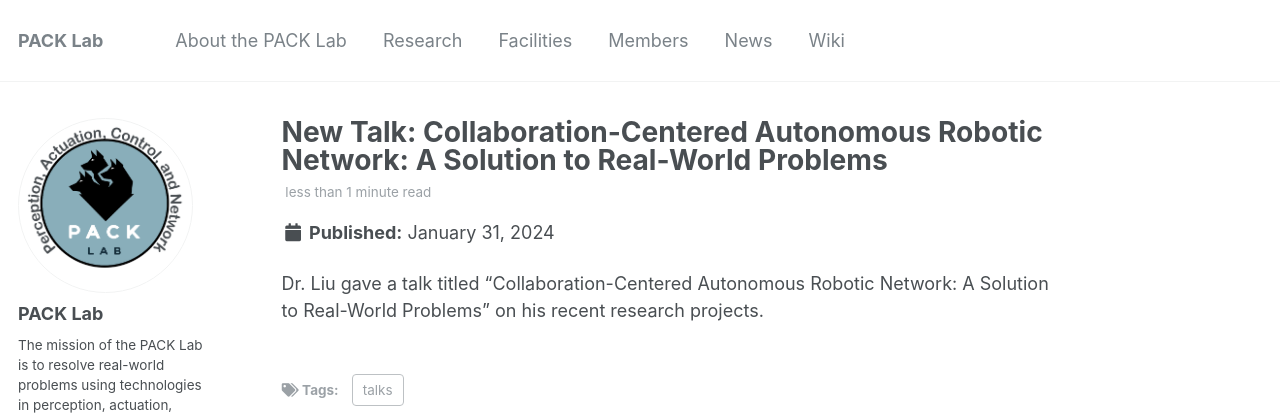
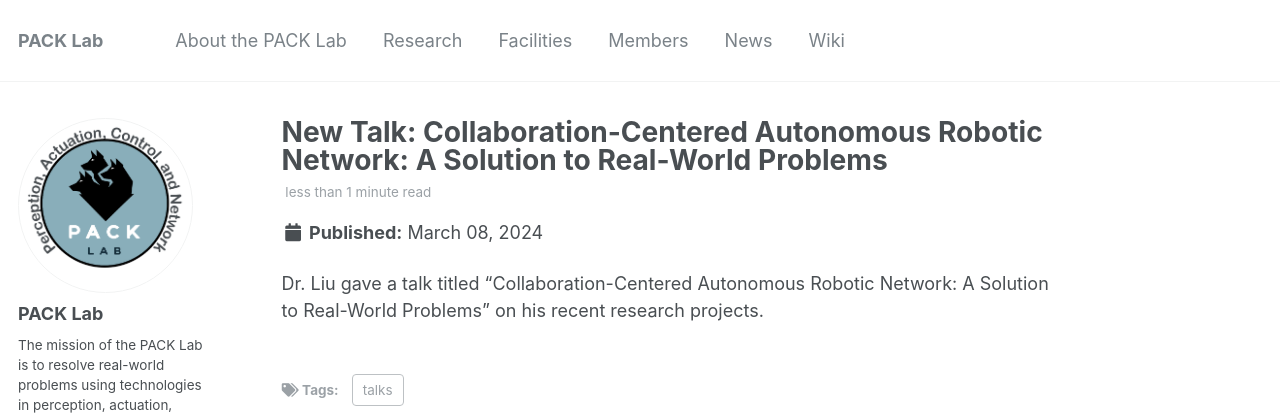
Before and after one commit to pack-lab/pack-lab.github.io, a Jekyll site: the page built from _posts/2024-03-08-news-post-1.md, in a window 1280 px wide and 900 px high. Shown: the top 415 px of the window. Built offline with Jekyll 4.4.1, drawn with Linux system fonts in a browser that asks for light colours.

Commit message:
Update 2024-03-08-news-post-1.md

```diff
--- a/_posts/2024-03-08-news-post-1.md
+++ b/_posts/2024-03-08-news-post-1.md
@@ -1,6 +1,6 @@
 ---
 title: 'New Talk: Collaboration-Centered Autonomous Robotic Network: A Solution to Real-World Problems'
-date: 2024-01-31
+date: 2024-03-08
 permalink: /posts/2024/0308/news-post-1/
 tags:
   - talks
```
